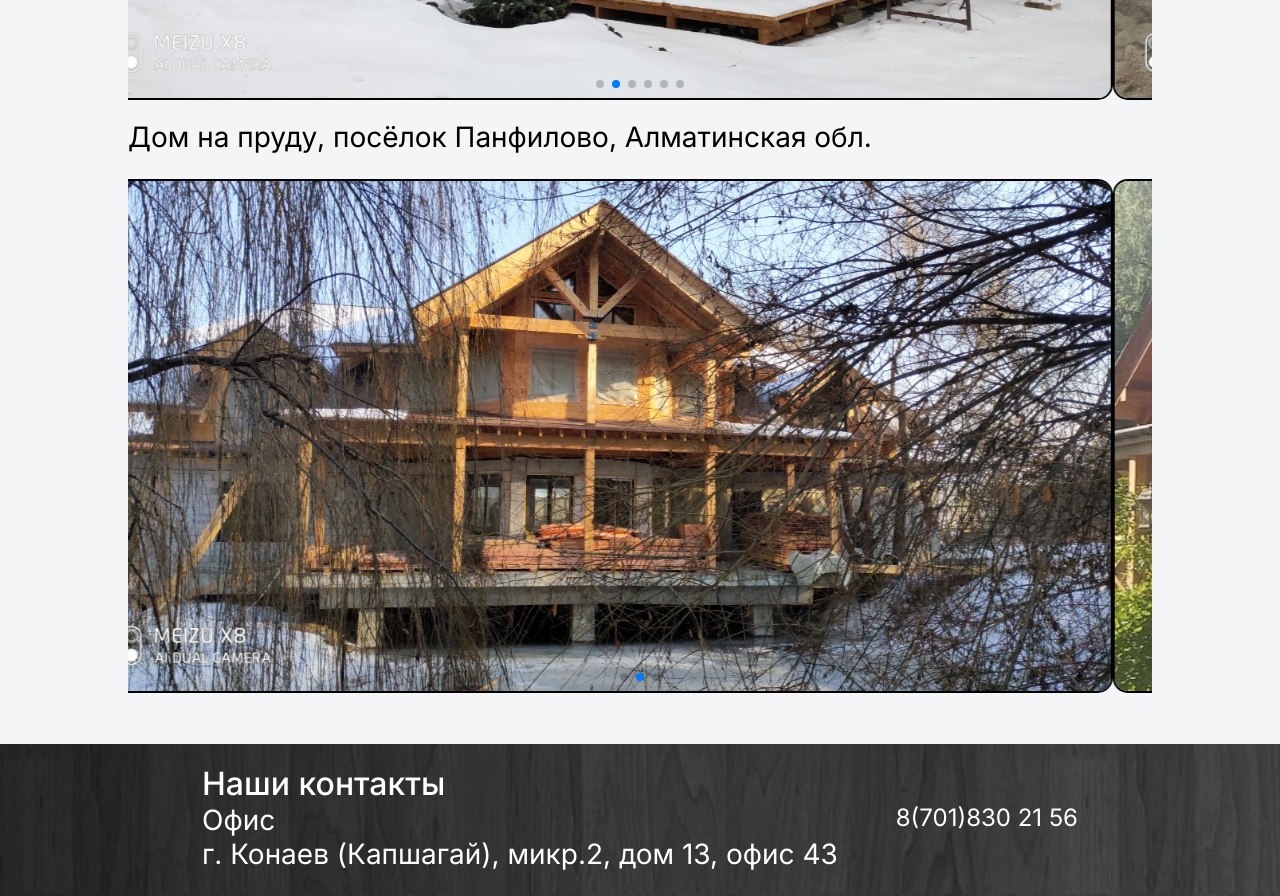
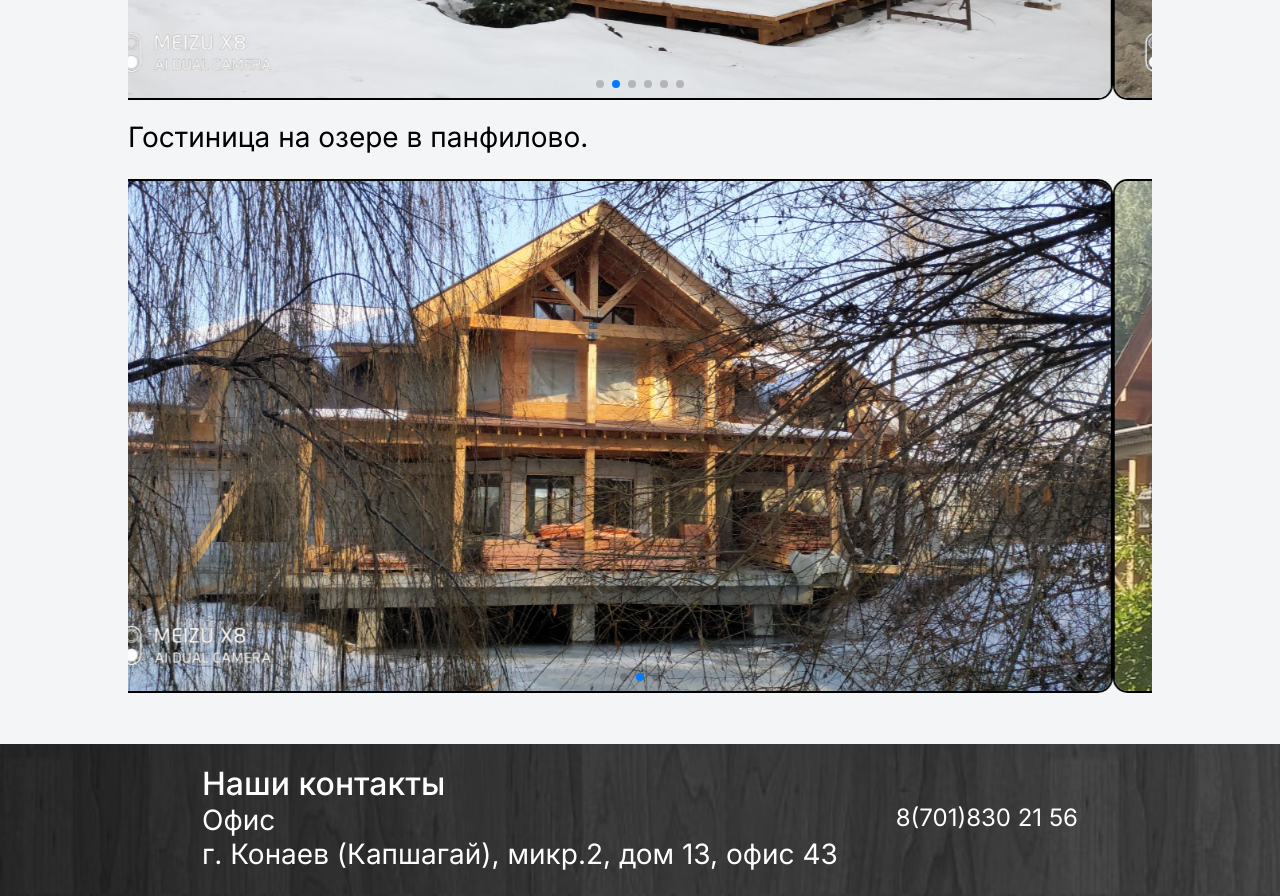
Before and after one commit to credetenebrae/Angara, a plain HTML site: page index.html in a window 1280 px wide. Shown: the part 2040-2936 px from the top of the page. Drawn offline with nearby package versions, Linux system fonts and the light colour scheme.

Commit message:
правки

```diff
--- a/index.html
+++ b/index.html
@@ -83,7 +83,7 @@
                         </div>
                         <div class="swiper-pagination"></div>
                     </div>
-                    <h3>Дом на пруду, посёлок Панфилово, Алматинская обл.</h3>
+                    <h3>Гостиница на озере в панфилово.</h3>
                     <div class="swiper">
                         <div class="swiper-wrapper">
                             <div class="swiper-slide">
```
